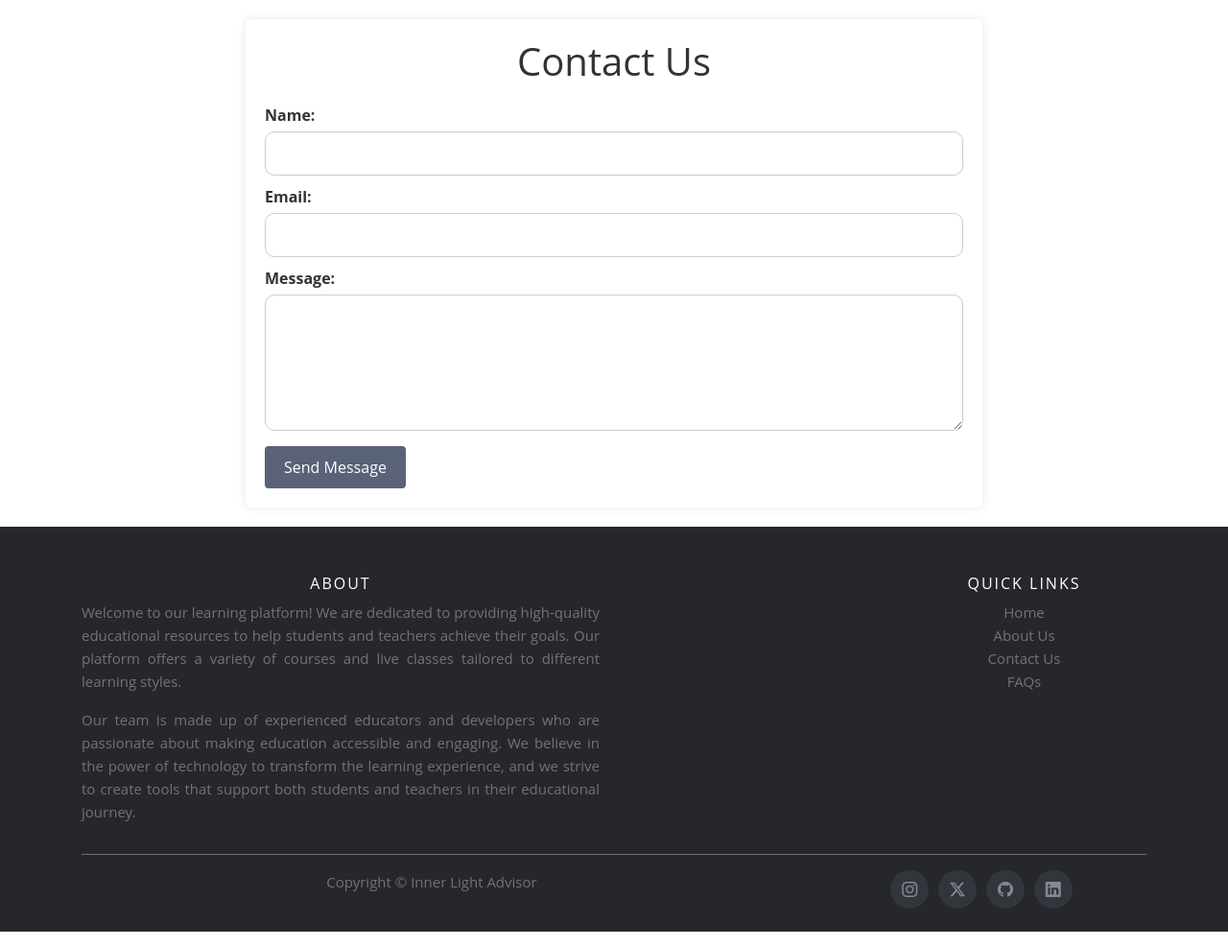
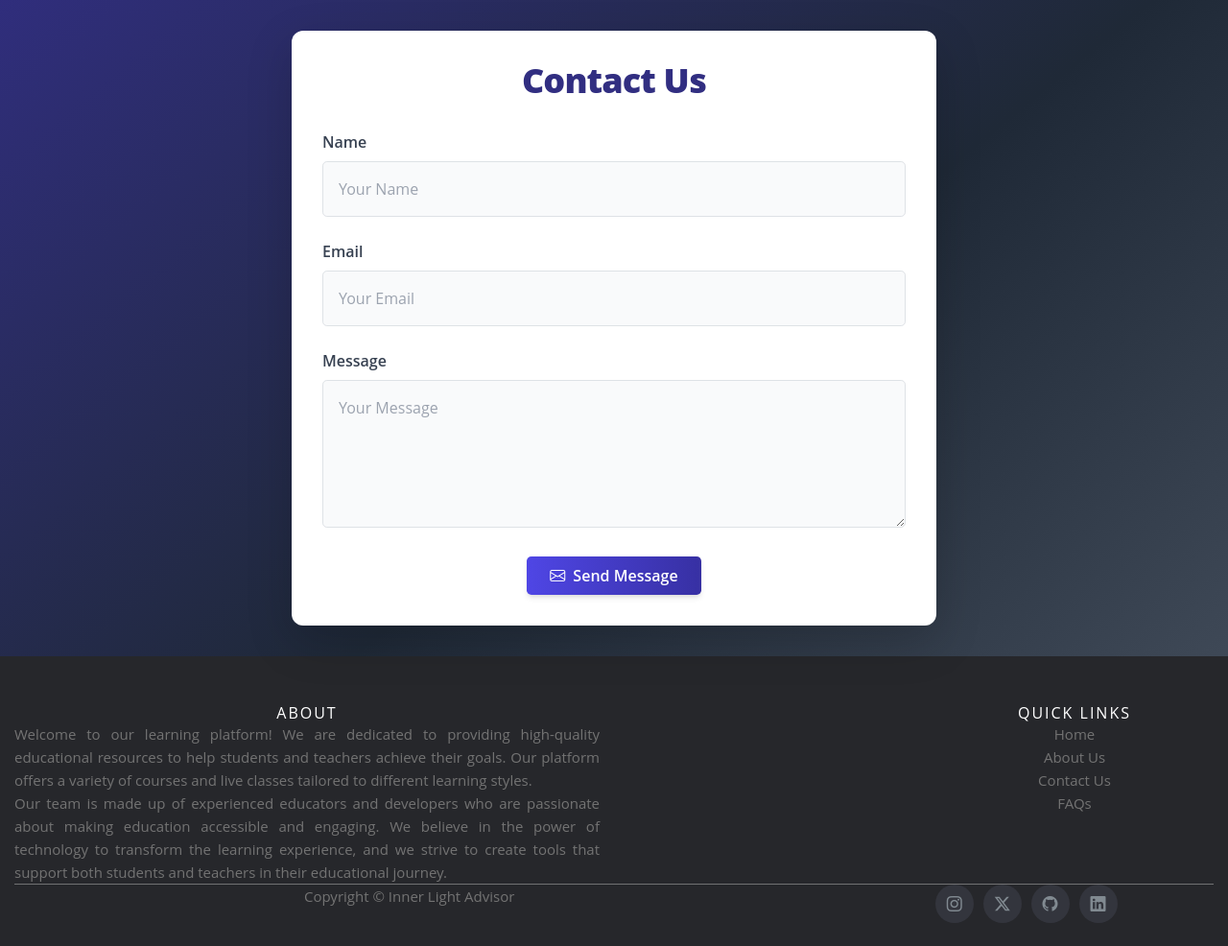
Before and after one commit to chaitany851P/Inner-Light-Advisor, a Flask app: page /contact in a window 1280 px wide. Shown: the part 64-1050 px from the top of the page at 96% size. Run offline with Flask 3, Linux system fonts and the light colour scheme; some libraries are stand-ins or nearby versions.

Commit message:
Update css

```diff
--- a/templates/contect.html
+++ b/templates/contect.html
@@ -1,87 +1,49 @@
 {% extends 'base.html' %}
-
 {% block content %}
-{% with messages = get_flashed_messages() %}
-    {% if messages %}
-            <div class="alert alert-danger">
-                {{ messages | join('<br>') | safe }}
-            </div>
-    {% endif %}
-{% endwith %}
-<!DOCTYPE html>
-<html lang="en">
 <head>
     <meta charset="UTF-8">
     <meta name="viewport" content="width=device-width, initial-scale=1.0">
-    <title>Contact Us</title>
-    <link rel="stylesheet" href="{{ url_for('static', filename='css/style.css') }}">
-    <style>
-        body {
-            font-family: Arial, sans-serif;
-            background-color: white;
-            margin: 0;
-            padding: 0;
-        }
-        .container2 {
-            width: 60%;
-            margin: 20px auto;
-            padding: 20px;
-            background-color: #fff;
-            border-radius: 5px;
-            box-shadow: 0 0 10px rgba(0, 0, 0, 0.1);
-        }
-        h1 {
-            text-align: center;
-            color: #333;
-        }
-        form {
-            margin-top: 20px;
-        }
-        form label {
-            display: block;
-            font-weight: bold;
-            margin-bottom: 5px;
-            color: #333;
-        }
-        form input[type="text"],
-        form input[type="email"],
-        form textarea {
-            width: 100%;
-            padding: 10px;
-            margin-bottom: 10px;
-            border: 1px solid #ccc;
-            border-radius: 10px;
-        }
-        form button {
-            padding: 10px 20px;
-            background-color: #5a627a;
-            color: #fff;
-            border: none;
-            border-radius: 4px;
-            cursor: pointer;
-        }
-        form button:hover {
-            background-color: #444c5e;
-        }
-    </style>
+    <title>FAQ - Inner Light Advisor</title>
+    <link rel="stylesheet" href="https://cdnjs.cloudflare.com/ajax/libs/font-awesome/5.15.4/css/all.min.css">
+    <link href="https://cdn.jsdelivr.net/npm/bootstrap-icons/font/bootstrap-icons.css" rel="stylesheet">
+    <script src="https://cdn.tailwindcss.com"></script>
 </head>
-<body>
-    <div class="container2">
-        <h1>Contact Us</h1>
-        <form action="{{ url_for('contact') }}" method="post">
-            <label for="name">Name:</label>
-            <input type="text" id="name" name="name" required>
+<div class="container mx-auto px-4 sm:px-6 lg:px-8 py-6 sm:py-8">
+    <!-- Flashed Messages -->
+    <body class="bg-gradient-to-br from-indigo-900 via-gray-800 to-gray-600 text-white font-sans min-h-screen flex flex-col">
+    {% with messages = get_flashed_messages() %}
+        {% if messages %}
+            <div class="bg-red-600 text-white p-4 rounded-lg shadow-lg mb-6 mx-auto max-w-lg text-center text-sm sm:text-base">
+                {{ messages | join('<br>') | safe }}
+            </div>
+        {% endif %}
+    {% endwith %}
 
-            <label for="email">Email:</label>
-            <input type="email" id="email" name="email" required>
+    <!-- Contact Form -->
+    <div class="bg-white text-gray-900 rounded-xl shadow-lg p-6 sm:p-8 max-w-2xl mx-auto transform hover:shadow-xl transition-shadow duration-300">
+        <h1 class="text-2xl sm:text-3xl md:text-4xl font-extrabold text-center mb-6 sm:mb-8 text-indigo-900 tracking-tight">Contact Us</h1>
+        <form action="{{ url_for('contact') }}" method="post" class="space-y-6">
+            <div>
+                <label for="name" class="block text-sm sm:text-base font-semibold text-gray-700 mb-2">Name</label>
+                <input type="text" id="name" name="name" required class="w-full p-3 sm:p-4 border border-gray-300 rounded-lg focus:ring-2 focus:ring-indigo-500 focus:border-indigo-500 bg-gray-50 text-gray-800 placeholder-gray-400 text-sm sm:text-base" placeholder="Your Name">
+            </div>
 
-            <label for="message">Message:</label>
-            <textarea id="message" name="message" rows="5" required></textarea>
+            <div>
+                <label for="email" class="block text-sm sm:text-base font-semibold text-gray-700 mb-2">Email</label>
+                <input type="email" id="email" name="email" required class="w-full p-3 sm:p-4 border border-gray-300 rounded-lg focus:ring-2 focus:ring-indigo-500 focus:border-indigo-500 bg-gray-50 text-gray-800 placeholder-gray-400 text-sm sm:text-base" placeholder="Your Email">
+            </div>
 
-            <button type="submit">Send Message</button>
+            <div>
+                <label for="message" class="block text-sm sm:text-base font-semibold text-gray-700 mb-2">Message</label>
+                <textarea id="message" name="message" rows="5" required class="w-full p-3 sm:p-4 border border-gray-300 rounded-lg focus:ring-2 focus:ring-indigo-500 focus:border-indigo-500 bg-gray-50 text-gray-800 placeholder-gray-400 text-sm sm:text-base" placeholder="Your Message"></textarea>
+            </div>
+
+            <div class="text-center">
+                <button type="submit" class="inline-flex items-center px-4 sm:px-6 py-2 sm:py-3 bg-gradient-to-r from-indigo-600 to-indigo-800 text-white text-sm sm:text-base font-semibold rounded-lg shadow-md hover:from-indigo-700 hover:to-indigo-900 focus:ring-2 sm:focus:ring-4 focus:ring-indigo-300 transform hover:-translate-y-1 transition-all duration-200">
+                    <i class="bi bi-envelope mr-2"></i> Send Message
+                </button>
+            </div>
         </form>
-
     </div>
-</body>
-</html>
+</div>
 {% endblock %}
```
